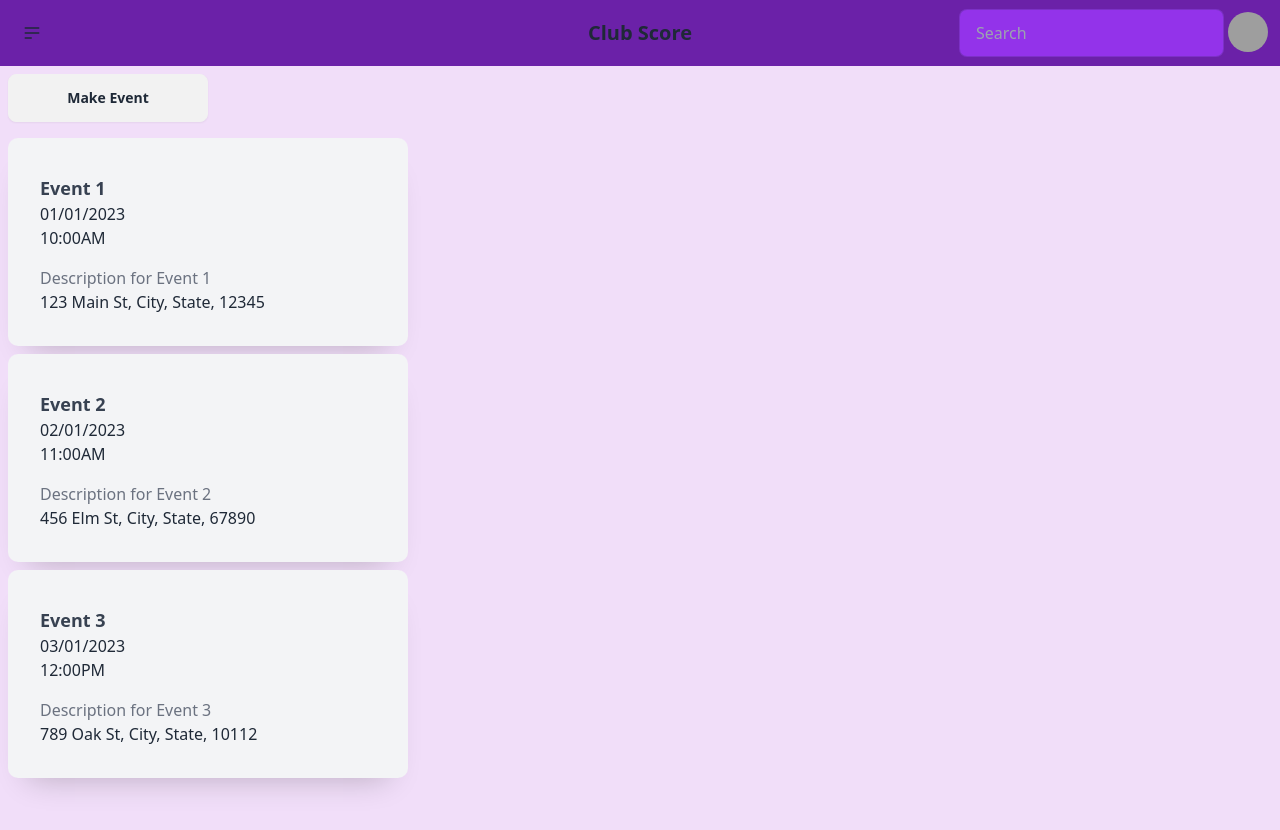
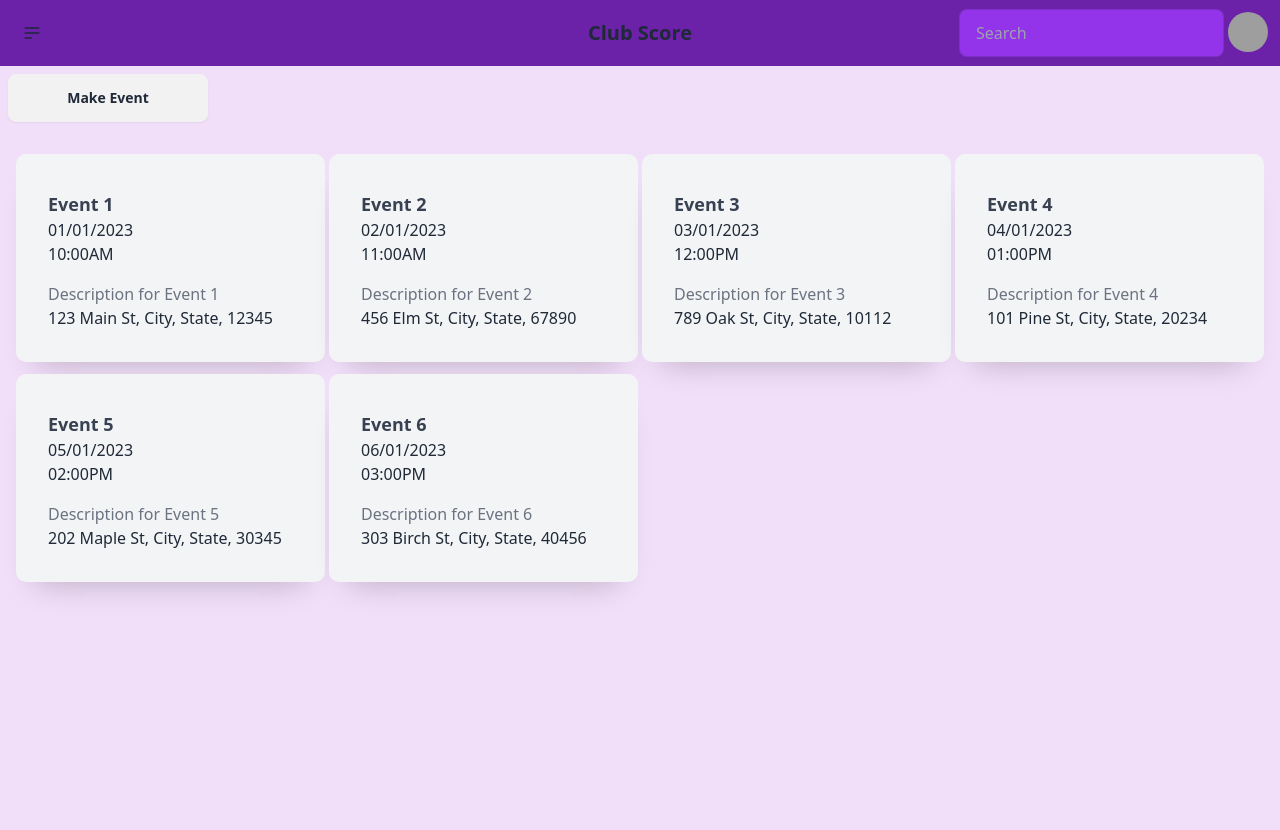
Before and after one commit to Youssup/CommUnity, a Vue app in the folder client/: page /events in a window 1280 px wide. Shown: the top 830 px of the page. Built offline with nearby package versions, Linux system fonts and the light colour scheme; grey boxes are pictures that could not be loaded.

Commit message:
profile page adding the card

```diff
--- a/client/src/components/ClubProf.vue
+++ b/client/src/components/ClubProf.vue
@@ -1,17 +1,55 @@
 <script setup lang="ts">
-
+import { ref } from 'vue';
+const communities =ref([])
 </script>
 
 <template>
-    <div class="container">
-        <div class="avatar">
-  <div class="w-24 rounded-xl">
-    <img src="https://img.daisyui.com/images/stock/photo-1534528741775-53994a69daeb.webp" />
-  </div>
-</div>
+    <div class="flex flex-col items-center p-6">
+      <!-- Profile Card -->
+      <div class="bg-white rounded-lg shadow-lg p-8 w-full text-center">
+        <!-- Profile Image -->
+        <img class="w-40 h-40 rounded-full mx-auto mb-6" src="https://via.placeholder.com/200" alt="Profile Image" />
+
+        <!-- Profile Name and Bio -->
+        <h2 class="text-3xl font-semibold text-gray-800">John Doe</h2>
+        <p class="text-lg text-gray-600 mt-3">Frontend Developer and Designer</p>
+
+        <!-- Profile Stats -->
+        <div class="flex justify-around mt-6 text-gray-700">
+          <div>
+            <p class="text-xl font-semibold">24</p>
+            <p class="text-base text-gray-500">Projects</p>
+          </div>
+          <div>
+            <p class="text-xl font-semibold">1.5k</p>
+            <p class="text-base text-gray-500">Followers</p>
+          </div>
+          <div>
+            <p class="text-xl font-semibold">85</p>
+            <p class="text-base text-gray-500">Following</p>
+          </div>
+        </div>
+
+        <!-- Profile Description -->
+        <p class="mt-8 text-lg text-gray-600 leading-relaxed">
+          Passionate about creating beautiful and user-friendly interfaces. Experienced in building web applications
+          using modern technologies like Vue.js, Tailwind CSS, and more.
+        </p>
+
+        <!-- Profile Actions -->
+        <div class="mt-8 flex justify-center space-x-6">
+          <button class="px-6 py-3 bg-blue-500 text-white rounded-lg hover:bg-blue-600">Follow</button>
+          <button class="px-6 py-3 border border-gray-300 rounded-lg hover:bg-gray-100">Message</button>
+        </div>
+      </div>
     </div>
-</template>
+  </template>
+
+
 
 <style scoped>
-
+.card{
+    width: 400px;
+    height: 400px;
+}
 </style>
--- a/client/src/components/EventCard.vue
+++ b/client/src/components/EventCard.vue
@@ -40,13 +40,52 @@ const events = ref([
       state: 'State',
       zip: '10112'
     }
+  },
+  {
+    id: 4,
+    title: 'Event 4',
+    description: 'Description for Event 4',
+    date: '04/01/2023',
+    time: '01:00PM',
+    address: {
+      street: '101 Pine St',
+      city: 'City',
+      state: 'State',
+      zip: '20234'
+    }
+  },
+  {
+    id: 5,
+    title: 'Event 5',
+    description: 'Description for Event 5',
+    date: '05/01/2023',
+    time: '02:00PM',
+    address: {
+      street: '202 Maple St',
+      city: 'City',
+      state: 'State',
+      zip: '30345'
+    }
+  },
+  {
+    id: 6,
+    title: 'Event 6',
+    description: 'Description for Event 6',
+    date: '06/01/2023',
+    time: '03:00PM',
+    address: {
+      street: '303 Birch St',
+      city: 'City',
+      state: 'State',
+      zip: '40456'
+    }
   }
 ]);
 </script>
 
 <template>
     <meta charset="UTF-8">
-  <!-- /* From Uiverse.io by Yaya12085 */  -->
+    <div class="grid gap-1 sm:grid-cols-1 md:grid-cols-2 lg:grid-cols-4 p-4">
       <div v-for="event in events" :key="event.id" class="card">
         <div class="header">
           <div>
@@ -65,13 +104,14 @@ const events = ref([
           {{ event.address.street }}, {{ event.address.city }}, {{ event.address.state }}, {{ event.address.zip }}
         </p>
       </div>
+    </div>
 </template>
 
 <style scoped>
 /* From Uiverse.io by Yaya12085 */
 .card {
-  margin: 0.5rem;
   background-color: rgba(243, 244, 246, 1);
+  margin-top: 0.5rem;
   padding: 2rem;
   max-width: 400px;
   border-radius: 10px;
--- a/client/src/components/NavBar.vue
+++ b/client/src/components/NavBar.vue
@@ -28,6 +28,7 @@ import { RouterLink } from 'vue-router';
         <RouterLink to="/" class="navbar-item"><li><a>Homepage</a></li></RouterLink>
         <RouterLink to="/clubs" class="navbar-items"><li><a>Clubs</a></li></RouterLink>
         <RouterLink to="/events" class="navbar-items"><li><a>Events</a></li></RouterLink>
+        <RouterLink to="/clubPro" class="navbar-items"><li><a>Profile</a></li></RouterLink>
       </ul>
     </div>
   </div>
--- a/client/src/models/Reviews.ts
+++ b/client/src/models/Reviews.ts
@@ -1,6 +1,5 @@
 export interface Review{
     id: number
-    username: string
     comment: string
     date:string
     rating: number
```
Lines whose indentation alone changed are shown as unchanged.
